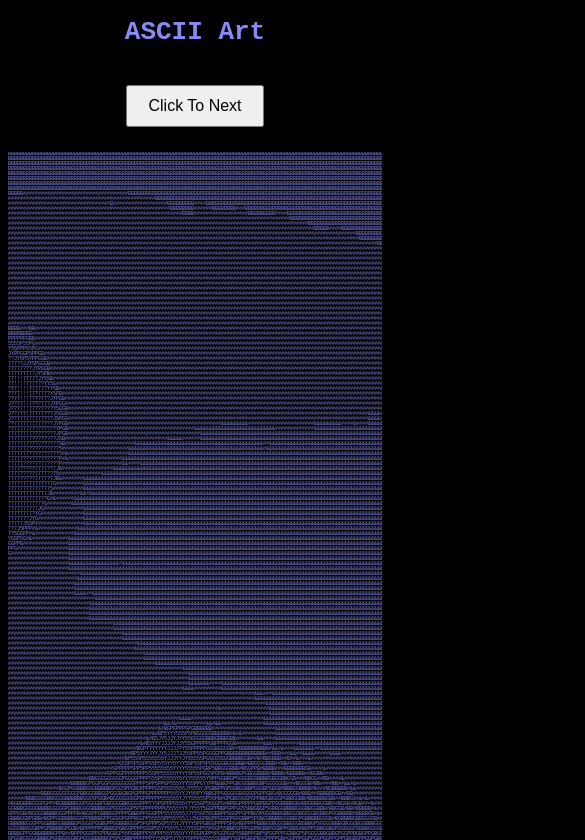
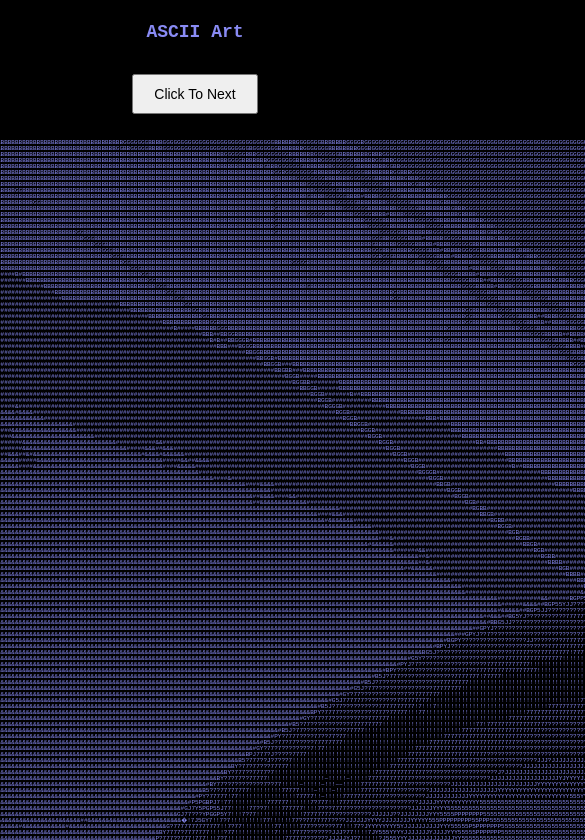
Before and after one commit to OhMyCrishhhh/ascii-art-faras, a plain HTML site: page index.html in a window 390 px wide. Both pictures are taken after a click on the button "Click To Next". Shown: the top 840 px of the page, 585 px wide, since content can reach past the window. Drawn offline with Linux system fonts and the light colour scheme.

Commit message:
Add files via upload

```diff
--- a/index.html
+++ b/index.html
@@ -2,6 +2,7 @@
 <html>
 <head>
   <title>Interactive Experiment</title>
+  <meta name="viewport" content="width=device-width, initial-scale=1.0">
   <link rel="stylesheet" href="style.css">
 </head>
 
--- a/style.css
+++ b/style.css
@@ -3,6 +3,14 @@
   color: #898bf4;
   font-family: monospace;
   text-align: center;
+}
+
+body {
+  margin: 0;
+  padding: 10px;
+  display: flex;
+  flex-direction: column;
+  align-items: center;
 }
 
 button {
@@ -13,10 +21,11 @@
 }
 
 .ascii {
+  font-family: monospace;
   white-space: pre;
-  font-size: 5px;
-  line-height: 5px;
+  line-height: 1;
   overflow-x: auto;
+  font-size: clamp(4px, 1.2vw, 8px);
 }
 
 #loading {
@@ -24,3 +33,17 @@
   font-family: monospace;
   margin-top: 30px;
 }
+
+@media (max-width: 600px) {
+  .ascii {
+    font-size: 6px;
+  }
+
+  h1 {
+    font-size: 18px;
+  }
+
+  button {
+    font-size: 14px;
+  }
+}
```
